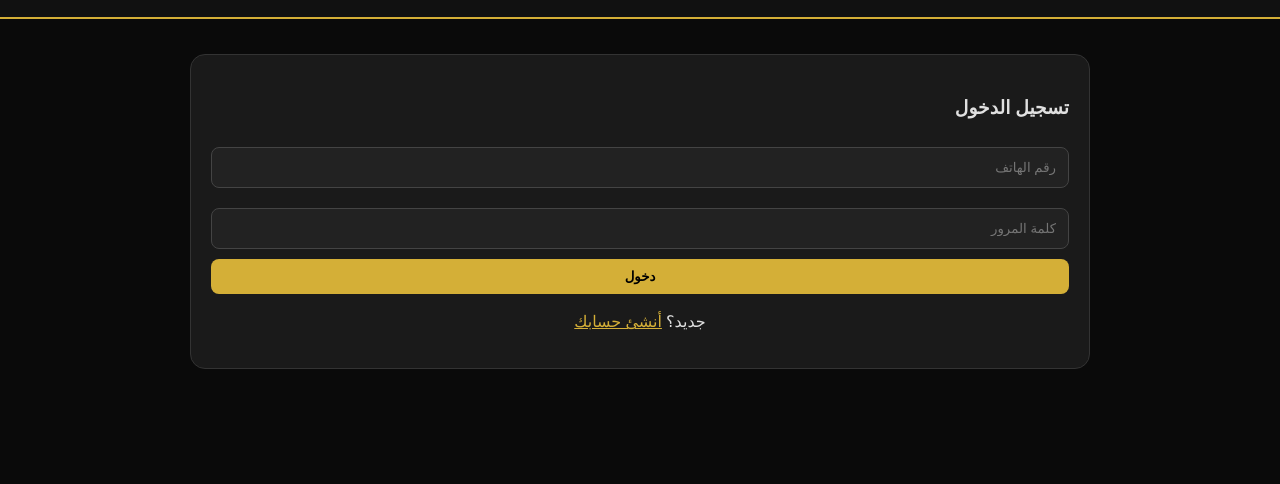
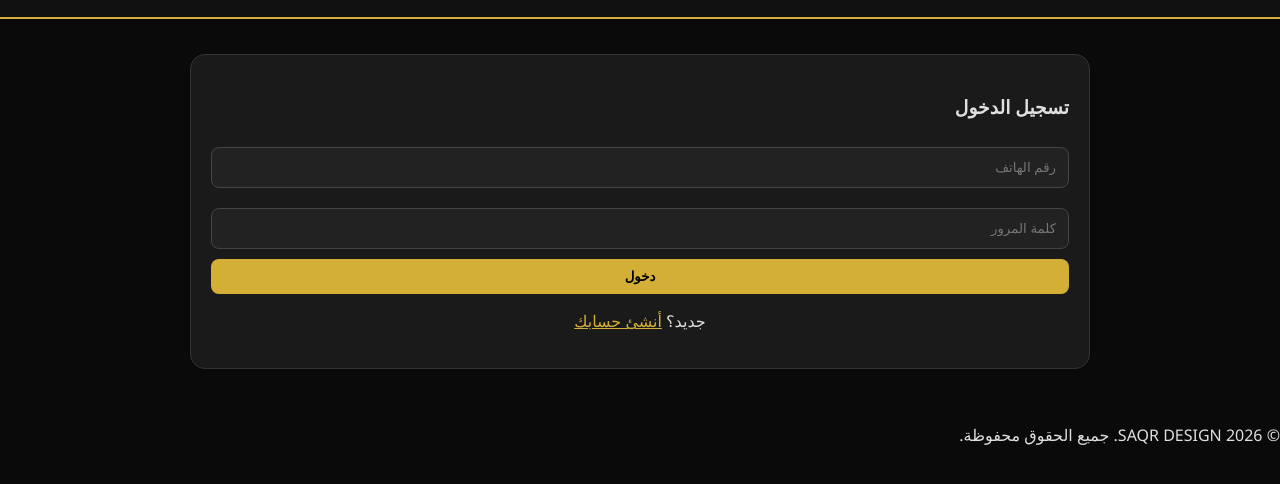
Before and after one commit to gebrela921-sudo/SAQR-DESIGN-, a plain HTML site: page index.html in a window 1280 px wide. Shown: the part 66-550 px from the top of the page. Drawn offline with Linux system fonts and the light colour scheme.

Commit message:
Add footer with copyright notice to index.html

```diff
--- a/index.html
+++ b/index.html
@@ -335,5 +335,8 @@
         alert("تم الإرسال للجميع");
     }
 </script>
+    <footer>
+    <p>&copy; 2026 SAQR DESIGN. جميع الحقوق محفوظة.</p>
+    </footer>
 </body>
 </html>
```
